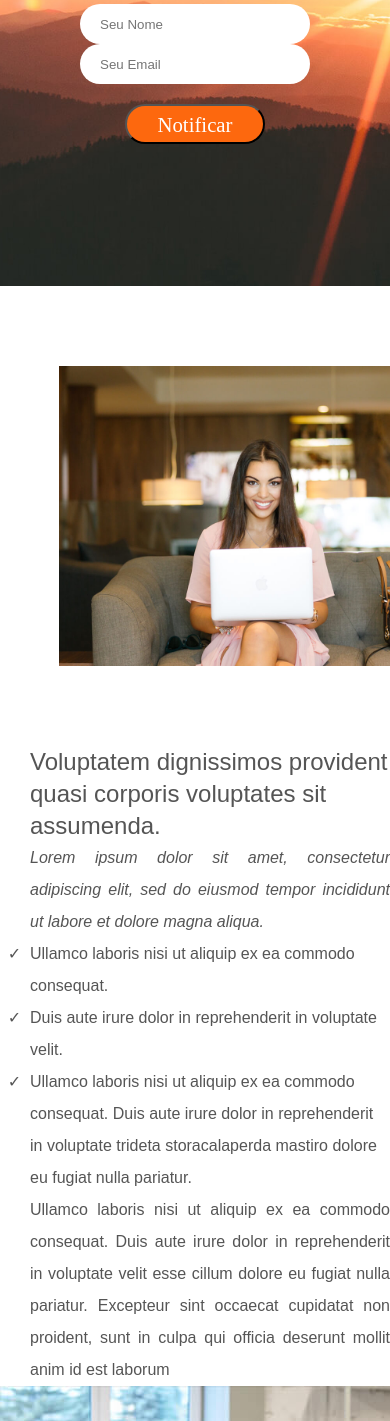
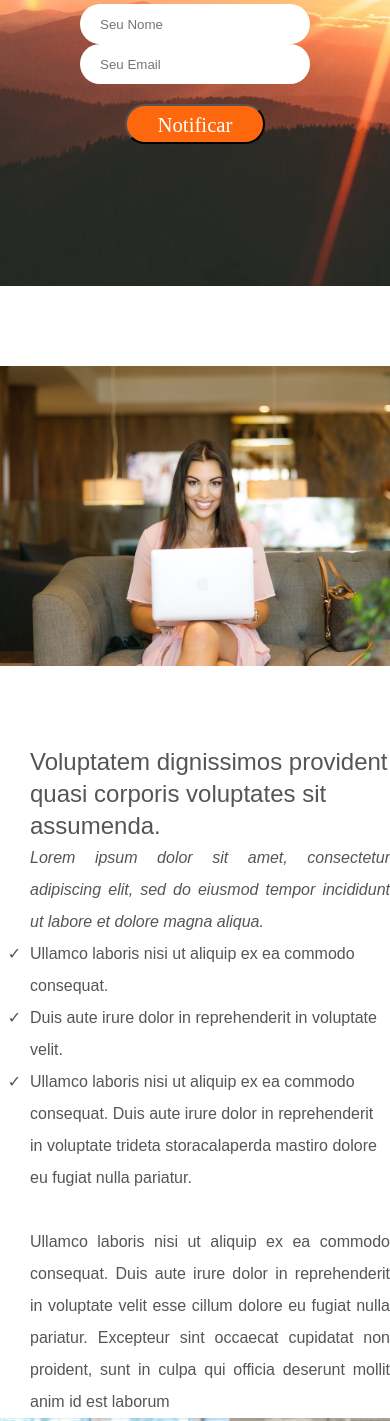
Before and after one commit to lucasnunesss/siimple, a plain HTML site: page index.html in a window 390 px wide. Shown: the part 431-1852 px from the top of the page. Drawn offline with Linux system fonts and the light colour scheme.

Commit message:
tentando colocar conceitos de flexbox e responisbilidade

```diff
--- a/style.css
+++ b/style.css
@@ -75,9 +75,11 @@ header > p{
 
 #artp{
     display: flex;
+    flex-direction: row;
     flex-wrap: wrap;
 
 }
+
 
 #artp > .img1{
     margin-left: 15%;
@@ -88,11 +90,19 @@ header > p{
 }
 
 #artp > .art1{
-    max-width: 600px;
+    width: 600px;
     padding:80px 0px 0px 30px;
     font-family:Arial, Helvetica, sans-serif;
     line-height: 2em;
     color: rgba(34, 34, 34, 0.767);
+    height: 100%;
+}
+
+@media(max-width:700px){
+    #artp > .img1{
+        margin:auto;
+        padding: auto;
+    }
 }
 
 #artp > .art1 > h2{
```
Also changed, not shown: index.html (+1 -0 lines).
